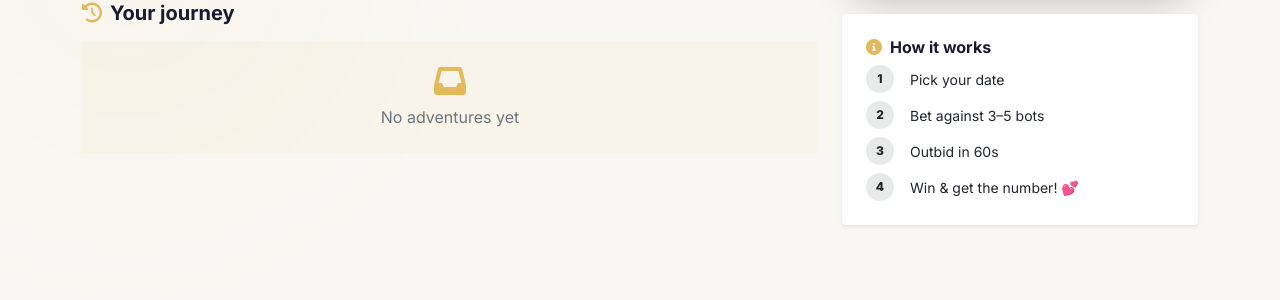
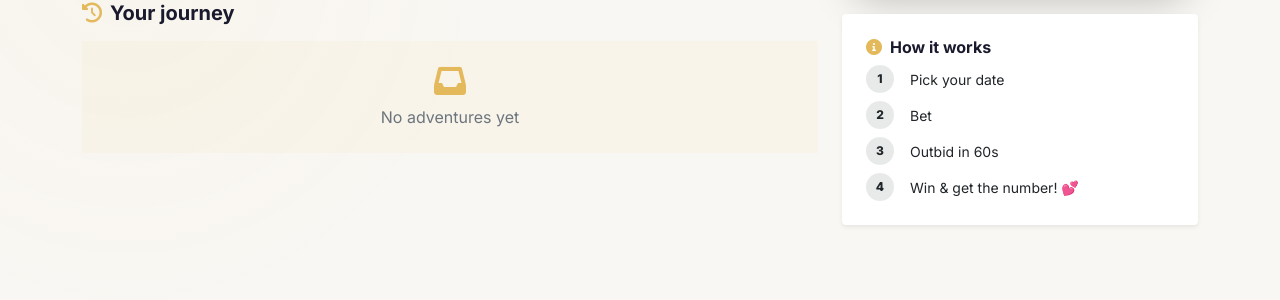
Before and after one commit to appuachu/aswn-date, a Flask app: template templates/home.html in a window 1280 px wide. Shown: the part 193-493 px from the top of the page. Run offline with Flask 3, Linux system fonts and the light colour scheme; the template is opened without the code that fills it, so the values that code supplies are empty.

Commit message:
Update home.html

```diff
--- a/templates/home.html
+++ b/templates/home.html
@@ -437,7 +437,7 @@
         <div class="card-body p-4">
           <h6 class="fw-bold" style="color: var(--dark);"><i class="fas fa-circle-info gold-text me-2"></i>How it works</h6>
           <div class="d-flex gap-3 mb-2 align-items-center"><span class="badge rounded-pill bg-dark bg-opacity-10 text-dark" style="width:28px;height:28px;display:flex;align-items:center;justify-content:center;font-weight:800;">1</span><small>Pick your date</small></div>
-          <div class="d-flex gap-3 mb-2 align-items-center"><span class="badge rounded-pill bg-dark bg-opacity-10 text-dark" style="width:28px;height:28px;display:flex;align-items:center;justify-content:center;font-weight:800;">2</span><small>Bet against 3–5 bots</small></div>
+          <div class="d-flex gap-3 mb-2 align-items-center"><span class="badge rounded-pill bg-dark bg-opacity-10 text-dark" style="width:28px;height:28px;display:flex;align-items:center;justify-content:center;font-weight:800;">2</span><small>Bet</small></div>
           <div class="d-flex gap-3 mb-2 align-items-center"><span class="badge rounded-pill bg-dark bg-opacity-10 text-dark" style="width:28px;height:28px;display:flex;align-items:center;justify-content:center;font-weight:800;">3</span><small>Outbid in 60s</small></div>
           <div class="d-flex gap-3 align-items-center"><span class="badge rounded-pill bg-dark bg-opacity-10 text-dark" style="width:28px;height:28px;display:flex;align-items:center;justify-content:center;font-weight:800;">4</span><small>Win & get the number! 💕</small></div>
         </div>
```
